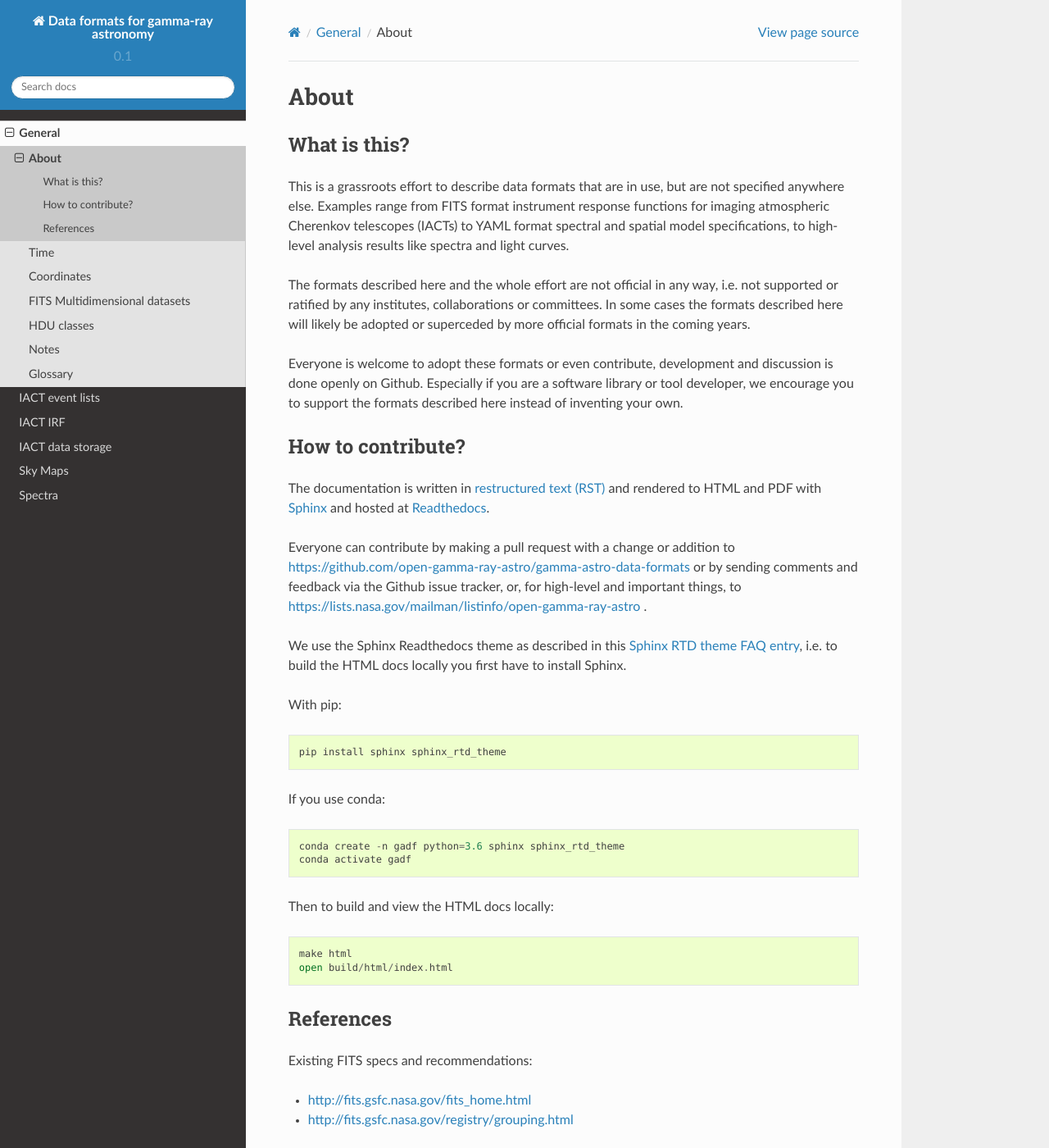
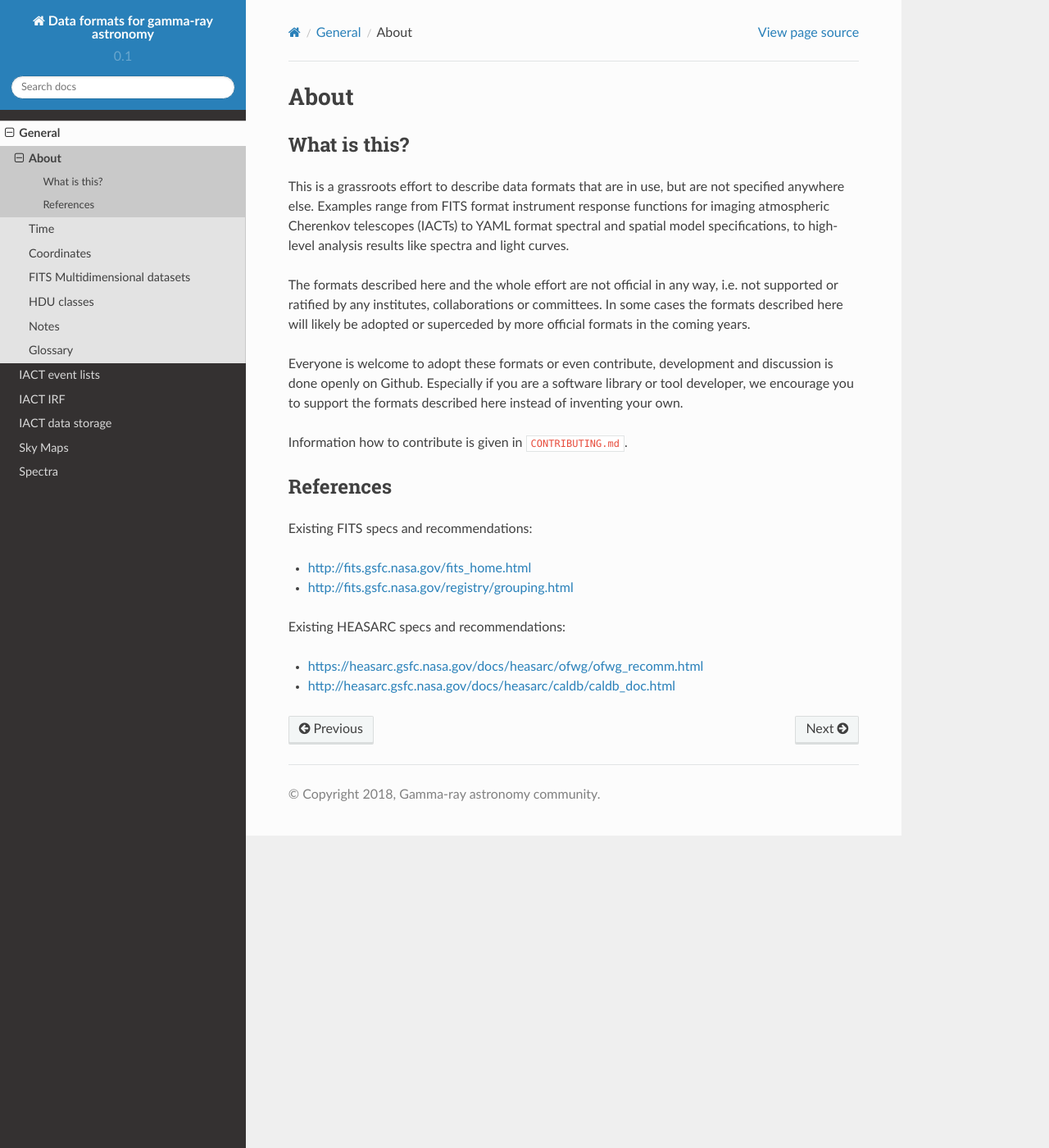
Before and after one commit to open-gamma-ray-astro/gamma-astro-data-formats, a Sphinx documentation site: the page built from source/general/about.rst, in a window 1280 px wide and 1400 px high. Shown: the whole window at 82% size. Built offline with Sphinx 7.4.7 and the Read the Docs theme 2.0.0, drawn with Linux system fonts in a browser that asks for light colours.

Commit message:
Move contributing info to CONTRIBUTING.md

```diff
--- a/source/general/about.rst
+++ b/source/general/about.rst
@@ -24,34 +24,7 @@
 Especially if you are a software library or tool developer,
 we encourage you to support the formats described here instead of inventing your own.
 
-How to contribute?
-------------------
-
-The documentation is written in `restructured text (RST)`_ and rendered to HTML
-and PDF with `Sphinx`_ and hosted at `Readthedocs`_.
-
-Everyone can contribute by making a pull request with a change or addition
-to https://github.com/open-gamma-ray-astro/gamma-astro-data-formats or by
-sending comments and feedback via the Github issue tracker, or, for
-high-level and important things, to
-https://lists.nasa.gov/mailman/listinfo/open-gamma-ray-astro .
-
-We use the Sphinx Readthedocs theme as described in this `Sphinx RTD theme FAQ
-entry`_, i.e. to build the HTML docs locally you first have to install Sphinx.
-
-With pip::
-
-    pip install sphinx sphinx_rtd_theme
-
-If you use conda::
-
-    conda create -n gadf python=3.6 sphinx sphinx_rtd_theme
-    conda activate gadf
-
-Then to build and view the HTML docs locally::
-
-    make html
-    open build/html/index.html
+Information how to contribute is given in ``CONTRIBUTING.md``.
 
 References
 ----------
```
Also changed, not shown: CONTRIBUTING.md (+34 -0 lines).
